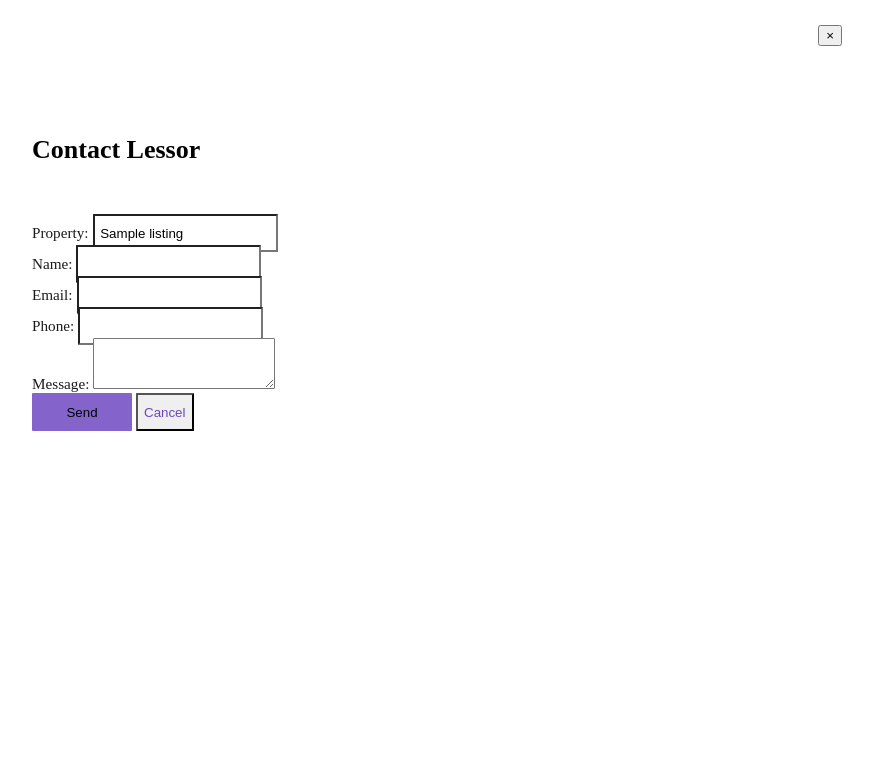
After one commit to khanh-mrc/Rent-House, a Django app: template templates/modal/contact.html in a window 1280 px wide. The commit adds this page. Shown: the top 769 px of the page, without its empty margins (403-1276 px from the left). Run offline with Django 4.2, Linux system fonts and the light colour scheme; the template is opened without the code that fills it: most values are stand-ins (such as "Sample title", 1, 10 or a date in 2020).

Commit message:
up sent mail

```diff
--- a/house/views.py
+++ b/house/views.py
@@ -93,7 +93,7 @@ def search(request):
     if 'keywords' in request.GET:
         keywords = request.GET['keywords']
         if keywords:
-            queryset_list = queryset_list.filter(address__icontains=keywords) |  queryset_list.filter(description__icontains=keywords)
+            queryset_list = queryset_list.filter(address__icontains=keywords) |  queryset_list.filter(description__icontains=keywords) | queryset_list.filter(title__icontains=keywords)
 
     # city
     if 'city' in request.GET:
--- a/templates/base.html
+++ b/templates/base.html
@@ -27,7 +27,9 @@
     <title>Rental Home | {% block title %}{% endblock %}</title>
 </head>
 <body>
+
     {% include 'navbar.html' %}
+
     {% block content %}
 
     {% endblock%}
--- /dev/null
+++ b/templates/modal/contact.html
@@ -0,0 +1,135 @@
+
+<head>
+
+<style>
+
+.form-control:focus {
+    border-color: #8464ca;
+    box-shadow: 0 0 8px #beace3;
+}
+.contact-modal {
+    width: 600px;
+    padding: 50px;
+    margin: 30px auto;
+}
+.contact-modal h4 {
+    font-size: 26px;
+    display: inline-block;
+}
+.contact-modal .form-control, .contact-modal .btn  {
+    min-height: 38px;
+    border-radius: 1px;
+    outline: none;
+}
+.contact-modal .btn-primary {
+    min-width: 100px;
+    background: #8464ca;
+    border: none;
+}
+.contact-modal .btn-primary:hover {
+    background: #6d45c0;
+}
+.contact-modal .btn-primary:focus {
+    box-shadow: 0 0 8px rgba(132, 100, 202, 0.6);
+}
+.contact-modal .btn-link {
+    color: #6d45c0;
+}
+.contact-modal label {
+    opacity: 0.9;
+    font-weight: normal;
+    font-size: 95%;
+}
+.contact-modal textarea {
+    resize: vertical;
+}
+.contact-modal.modal-dialog {
+    width: 480px;
+}
+.contact-modal .modal-header {
+    padding: 20px 35px 10px;
+}
+.contact-modal .modal-content {
+    border-radius: 1px;
+}
+.contact-modal .close {
+    position: absolute;
+    right: 35px;
+    top: 25px;
+}
+.contact-modal .modal-body {
+    padding: 5px 35px 35px;
+}
+.hint-text {
+    opacity: 0.8;
+}
+.trigger-btn {
+    display: inline-block;
+    margin: 100px auto;
+}
+</style>
+</head>
+<body>
+<!-- Modal HTML -->
+<div id="contactLessor" class="modal fade">
+	<div class="modal-dialog contact-modal">
+		<div class="modal-content">
+			<div class="modal-header">
+				<h4 class="modal-title">Contact Lessor</h4>
+				<button type="button" class="close" data-dismiss="modal" aria-hidden="true">&times;</button>
+			</div>
+			<div class="modal-body">
+                <form action="{% url 'contact' %}" method="POST">
+                    {% csrf_token %}
+                    {% if user.is_authenticated %}
+                      <input type="hidden" name="user_id" value="{{ user.id}}">
+                    {% else %}
+                    <input type="hidden" name="user_id" value="0">
+                    {% endif %}
+                    <input type="hidden" name="listing_id" value="{{ listing.id }}">
+                    <input type="hidden" name="lessor_id" value="{{ listing.lessor.user.id }}">
+                    <input type="hidden" name="lessor_name" value="{{ listing.lessor.name }}">
+                    <input type="hidden" name="lessor_email" value="{{ listing.lessor.email }}">
+                    <input type="hidden" name="lessor_phone" value="{{listing.lessor.phone}}">
+                    <div class="form-group" >
+                      <label for="property_name" class="col-form-label">Property:</label>
+                      <input type="text" name="listing" class="form-control" value=" {{ listing.title }}" >
+                    </div>
+                    <div class="form-group" style ="margin-top:-7px">
+                      <label for="name" class="col-form-label">Name: </label>
+                      <input type="text" name="name" class="form-control"
+                      {% if user.is_authenticated %}
+                        value = "{{ user.Profile.name }}"
+                      {% endif %}
+                      required>
+                    </div>
+                    <div class="form-group" style ="margin-top:-7px">
+                      <label for="email" class="col-form-label">Email:</label>
+                      <input type="email" name="email" class="form-control"
+                      {% if user.is_authenticated %}
+                        value = "{{ user.Profile.email }}"
+                      {% endif %}
+                      required>
+                    </div>
+                    <div class="form-group" style ="margin-top:-7px">
+                      <label for="phone" class="col-form-label">Phone:</label>
+                      <input type="text" name="phone" class="form-control"
+                      {% if user.is_authenticated %}
+                        value = "{{ user.Profile.phone }}"
+                      {% endif %}
+                      required>
+                    </div>
+
+                    <div class="form-group" style ="margin-top:-7px">
+                        <label for="message">Message: </label>
+                        <textarea name = "message"class="form-control" id="inputMessage" rows="3" ></textarea>
+                    </div>
+                    <input type="submit" class="btn btn-primary" value="Send">
+                    <input type="button" class="btn btn-link" data-dismiss="modal" value="Cancel">
+                </form>
+			</div>
+		</div>
+	</div>
+</div>
+</body>
+</html>
```
Also changed, not shown: contacts/views.py (+19 -12 lines), templates/accounts/dashboard.html (+16 -26 lines), templates/home/index.html (+44 -0 lines), templates/listings/detail.html (+11 -6 lines), templates/modal/received_detail.html (added, +32 -0 lines), templates/notify.html (added, +19 -0 lines), webapp/settings.py (+9 -0 lines), db.sqlite3, media/photos/2022/12/10/b4.jpg (added), media/photos/2022/12/10/hou41.jfif (added).
